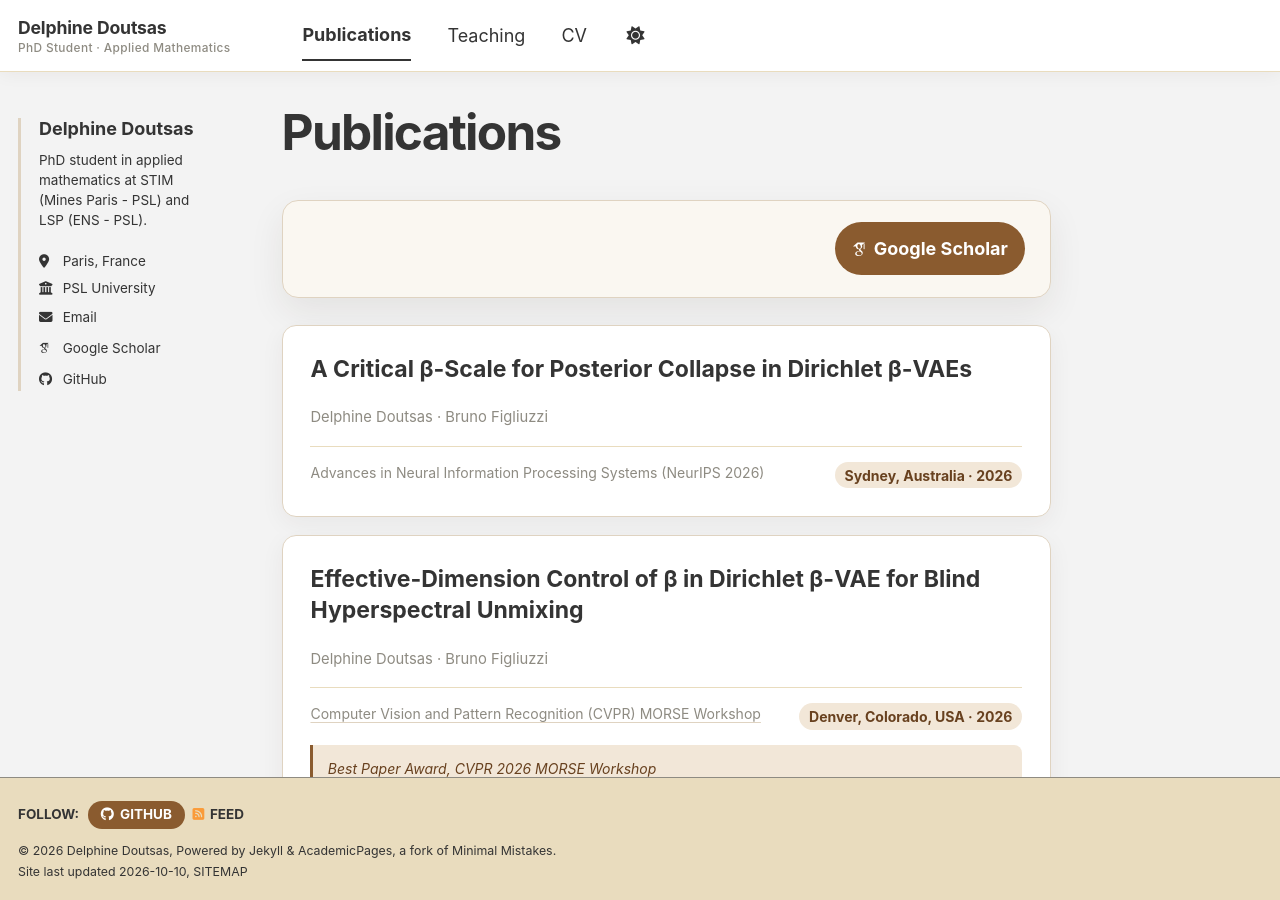
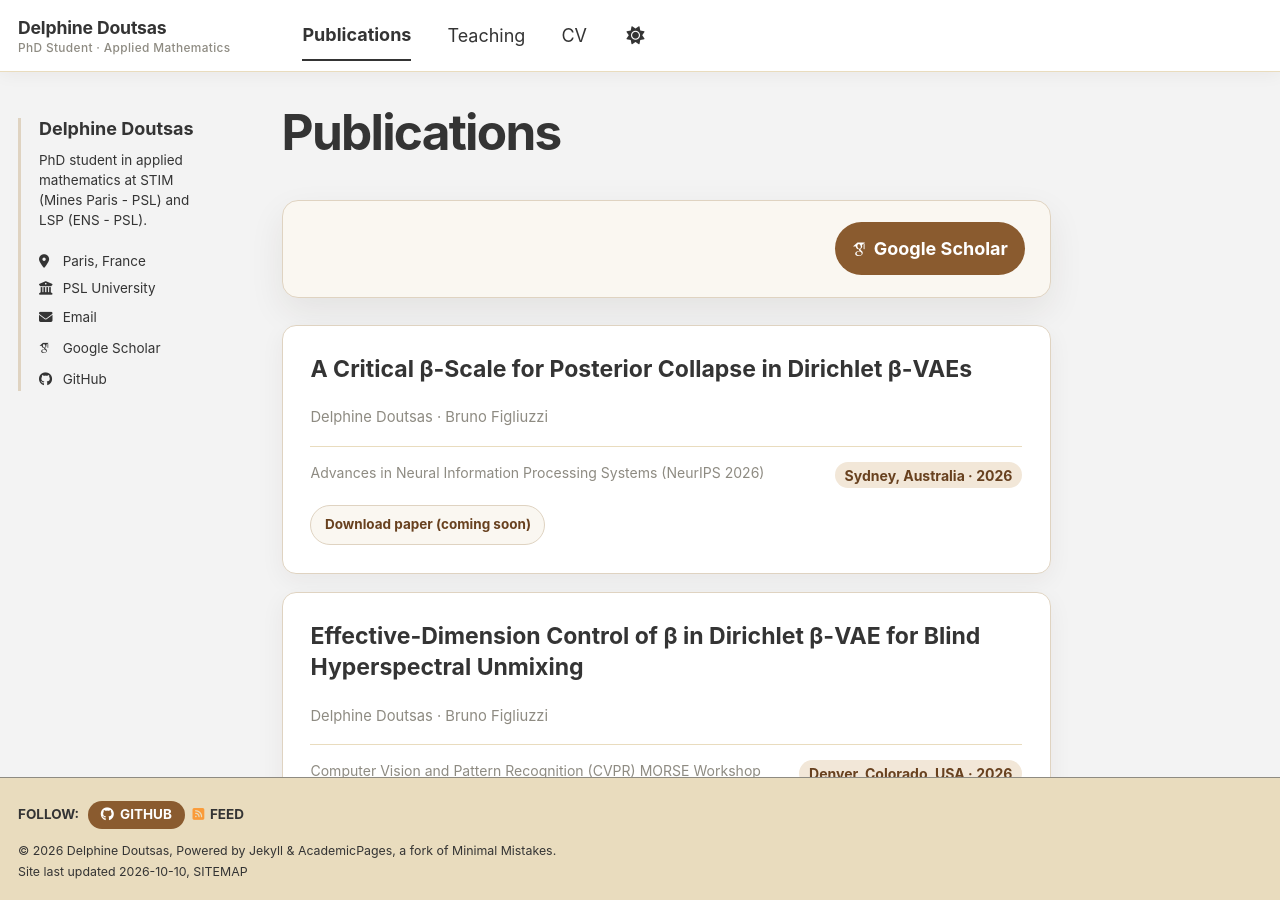
Before and after one commit to dldou/dldou.github.io, a Jekyll site: the page built from _pages/publications.html, in a window 1280 px wide and 900 px high. Built offline with Jekyll 4.4.1, drawn with Linux system fonts in a browser that asks for light colours; some web fonts are replaced; a script bundle is joined from its source files by our own code; library files that are not in the unit come from our copies.

Commit message:
Add coming-soon NeurIPS paper button

```diff
--- a/_publications/critical-beta-scale-posterior-collapse.md
+++ b/_publications/critical-beta-scale-posterior-collapse.md
@@ -6,4 +6,6 @@ permalink: /publication/2026-critical-beta-scale-posterior-collapse
 date: 2026-12-01
 venue: "Advances in Neural Information Processing Systems (NeurIPS 2026)"
 location: "Sydney, Australia"
+paperurl: "/paper-coming-soon/"
+paper_label: "Download paper (coming soon)"
 ---
```
